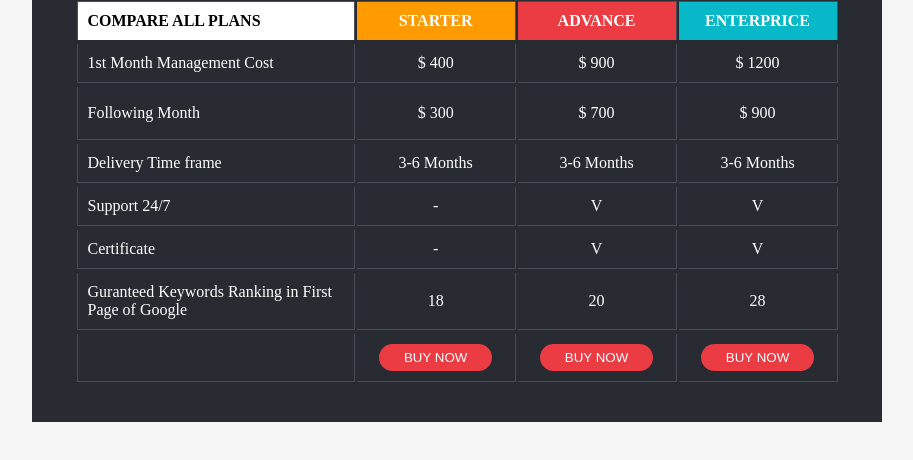
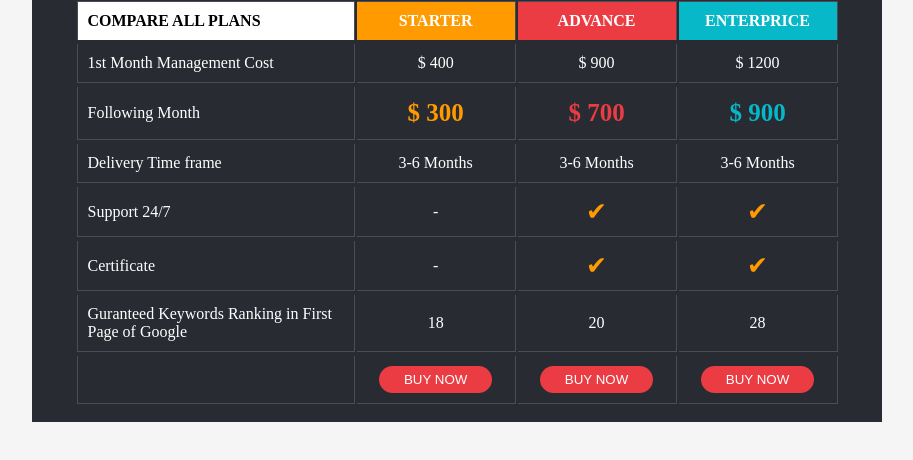
Before and after one commit to DelLvalLe18/homework-5, a plain HTML site: page index.html in a window 1280 px wide. Shown: the part 228-688 px from the top of the page, without its empty margins (183-1096 px from the left). Drawn offline with Linux system fonts and the light colour scheme.

Commit message:
Almost Done

```diff
--- a/index.html
+++ b/index.html
@@ -14,7 +14,7 @@
         <th id="first"class="first">COMPARE ALL PLANS</th>
         <th id="size" class="second">STARTER</th>
         <th id="size" class="third">ADVANCE</th>
-        <th id="size" class="four">ENTERPRICE</th>
+        <th id="size" class="fourth">ENTERPRICE</th>
     </table>
     <table>
         <td id="first">1st Month Management Cost</td>
@@ -24,9 +24,9 @@
     </table>
     <table>
         <td id="firstbig">Following Month</td>
-        <td id="size">$ 300</td>
-        <td id="size">$ 700</td>
-        <td id="size">$ 900</td>
+        <td id="size" class="secondchild">$ 300</td>
+        <td id="size" class="thirdchild">$ 700</td>
+        <td id="size" class="fourthchild">$ 900</td>
     </table>
     <table>
         <td id="first">Delivery Time frame</td>
@@ -37,14 +37,14 @@
     <table>
         <td id="first">Support 24/7</td>
         <td id="size">-</td>
-        <td id="size">V</td>
-        <td id="size">V</td>
+        <td id="size" class="checkmark">✔</td>
+        <td id="size" class="checkmark">✔</td>
     </table>
     <table>
         <td id="first">Certificate</td>
         <td id="size">-</td>
-        <td id="size">V</td>
-        <td id="size">V</td>
+        <td id="size" class="checkmark">✔</td>
+        <td id="size" class="checkmark">✔</td>
     </table>
     <table>
         <td id="first">Guranteed Keywords Ranking in First Page of Google</td>
--- a/style.css
+++ b/style.css
@@ -39,10 +39,29 @@ th{
     background-color: #eb3c43;
     color: #ffffff;
 }
-.four {
+.fourth {
     background-color: #07b8c8;
     color: #ffffff;
 
+}
+.secondchild{
+    color: #ff9a00;
+    font-size: 25px;
+    font-weight: bold;
+}
+.thirdchild{
+    color: #eb3c43;
+    font-size: 25px;
+    font-weight: bold;
+}
+.fourthchild{
+    color: #07b8c8;
+    font-size: 25px;
+    font-weight: bold;
+}
+.checkmark{
+    color: #ff9a00;
+    font-size: 25px;
 }
 #first {
    width: 35%;
```
